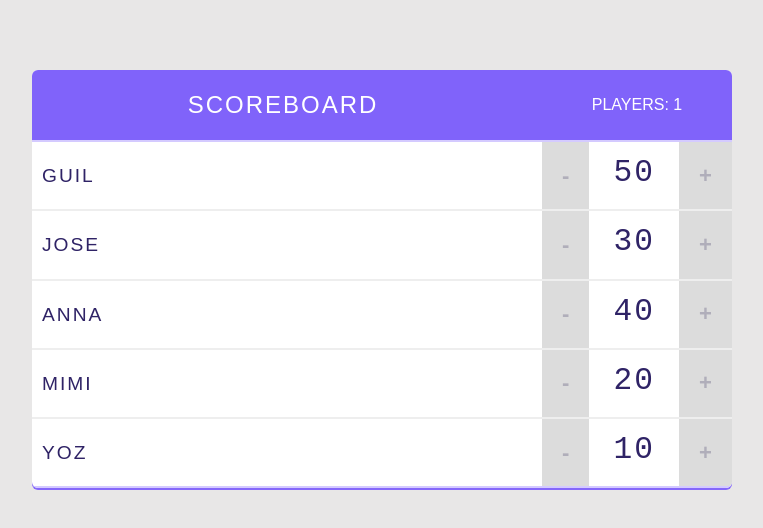
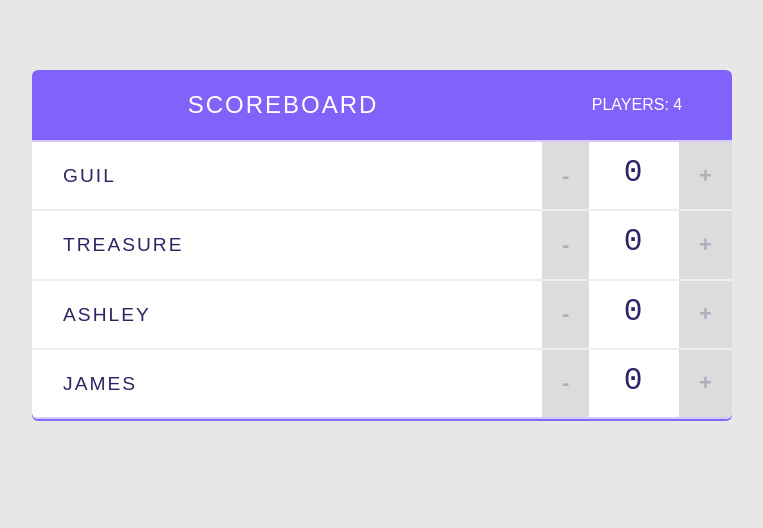
Before and after one commit to leitto10/practice-reactjs, a React (Create React App) app: page / in a window 1280 px wide. Shown: the top 528 px of the page, without its empty margins (258-1021 px from the left). Built offline with nearby package versions, Linux system fonts and the light colour scheme.

Commit message:
updating state

```diff
--- a/src/App.js
+++ b/src/App.js
@@ -4,49 +4,101 @@ import React from 'react';
 import './styles.css';
 
 export default class App extends React.Component {
+  state = {
+    players: [
+      {
+        name: "Guil",
+        id: 1
+      },
+      {
+        name: "Treasure",
+        id: 2
+      },
+      {
+        name: "Ashley",
+        id: 3
+      },
+      {
+        name: "James",
+        id: 4
+      }
+    ]
+
+  };
+
+  handleRemovePlayer = (id) => {
+    this.setState( prevState => {
+      return {
+        players: prevState.players.filter(p => p.id !== id)
+      };
+    });
+  }
+
   render() {
     return (
       <div className="scoreboard">
-        <Header title="Scoreboard" totalPlayer={1}/>
-
-        <Players name="Guil" score={50}/>
-        <Players name="Jose" score={30}/>
-        <Players name="Anna" score={40}/>
-        <Players name="Mimi" score={20}/>
-        <Players name="Yoz" score={10}/>
+        <Header title="Scoreboard" totalPlayer={this.state.players.length}/>
+        {this.state.players.map( players =>
+          <Player
+          name={players.name}
+          id={players.id}
+          key={players.id.toString()}
+          removePlayer={this.handleRemovePlayer}
+          />
+        )}
     </div>
     );
   }
 }
 
+// This is the Header Component
 const Header = (props) => {
-  console.log(props)
   return(
     <header>
       <h1>{props.title}</h1>
       <span className="stats">Players: {props.totalPlayer}</span>
-
     </header>
   );
 }
 
-const Players = (props) => {
+// This is the Player component
+const Player = (props) => {
   return(
     <div className="player">
       <span className="player-name">
+        <button className="remove-player" onClick={() => props.removePlayer(props.id)}>x</button>
         {props.name}
       </span>
-      <Counter score={props.score}/>
+      <Counter />
     </div>
   );
 }
 
-const Counter = (props) => {
-  return(
-    <div className="counter">
-      <button className="counter-action decrement"> - </button>
-      <span className="counter-score">{props.score}</span>
-      <button className="counter-action decrement"> + </button>
-    </div>
-  );
+// This is the Counter component
+class Counter extends React.Component {
+  state = {
+    score: 0
+  };
+
+  incrementScore = () => {
+    this.setState( prevState => ({
+        score: prevState.score + 1
+    }));
+  }
+
+  decrementScore = () => {
+    this.setState( prevState => ({
+        score: prevState.score - 1
+    }));
+  }
+
+  render(){
+    return(
+      <div className="counter">
+        <button className="counter-action decrement" onClick={this.decrementScore}> - </button>
+        <span className="counter-score">{this.state.score}</span>
+        <button className="counter-action decrement" onClick={this.incrementScore}> + </button>
+      </div>
+    );
+  }
 }
```
